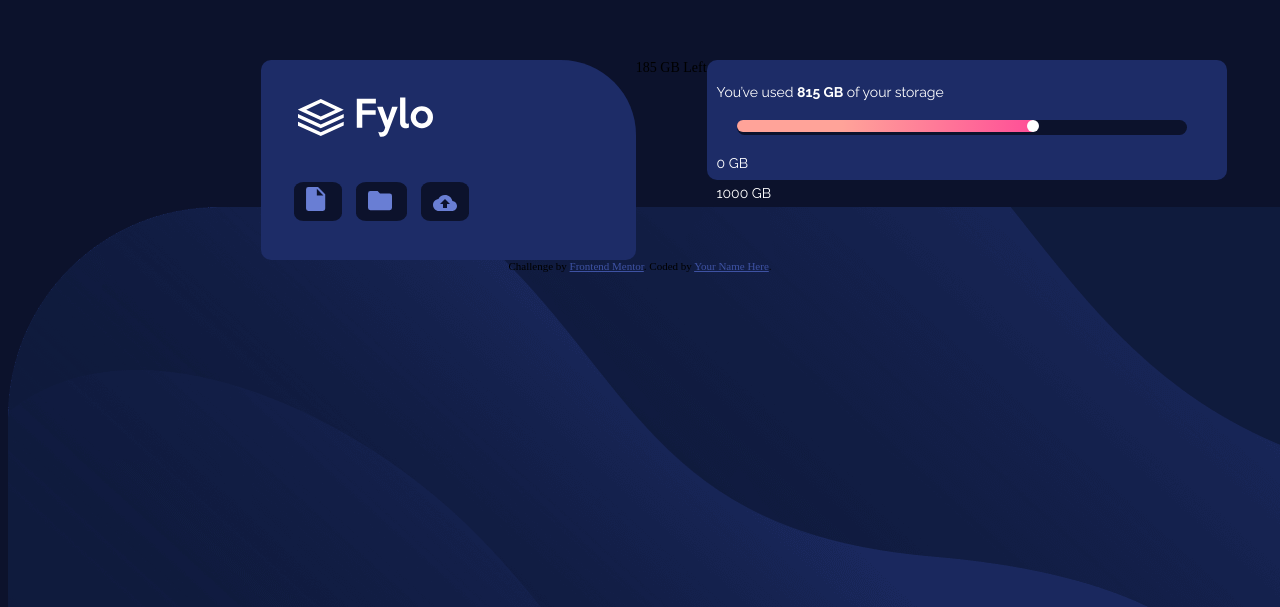
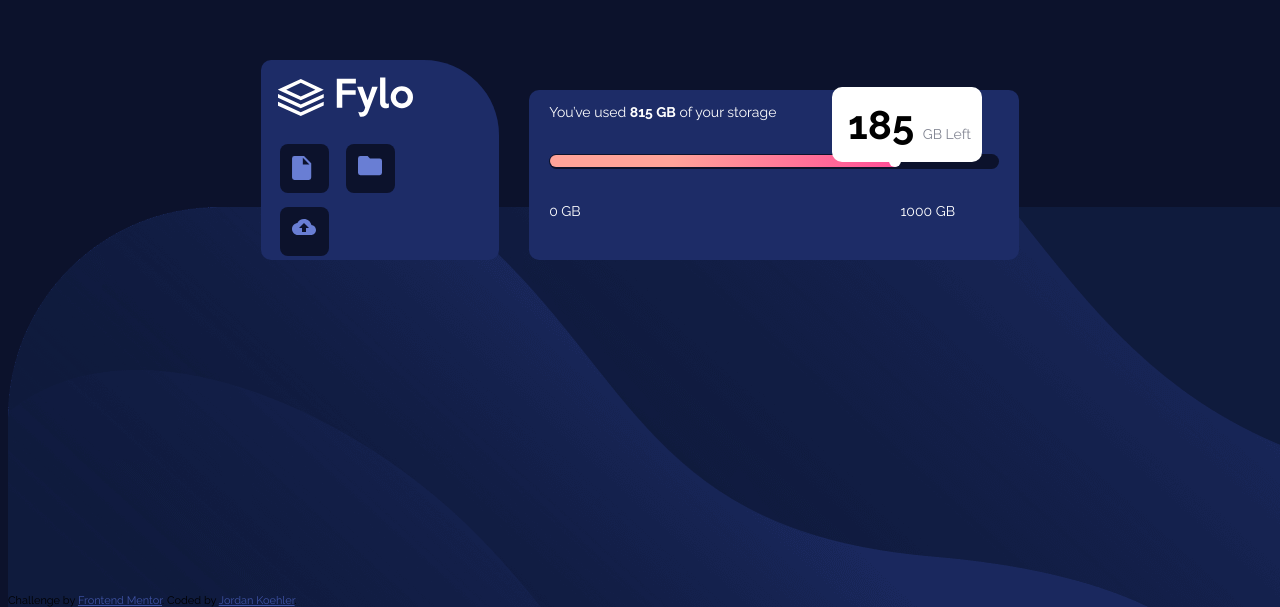
Before and after one commit to JordanKoehler/fylo-data-storage-component-master, a plain HTML site: page index.html in a window 1280 px wide. Shown: the part 193-800 px from the top of the page. Drawn offline with Linux system fonts and the light colour scheme.

Commit message:
Complete meter. Overall CSS complete for desktop view

```diff
--- a/index.html
+++ b/index.html
@@ -14,6 +14,8 @@
     .attribution {
       font-size: 11px;
       text-align: center;
+      position: fixed;
+      bottom: 0;
     }
     .attribution a {
       color: hsl(228, 45%, 44%);
@@ -42,24 +44,23 @@
   </div>
 
   <div class="storage_bubble">
-    185 GB Left
+    <p><strong>185</strong> GB Left</p>
   </div>
   <div class="storage_meter">
     <p>You’ve used <strong>815 GB</strong> of your storage</p>
     <div class="meter">
       <div class="meter_circle"></div>
       <div class="meter_fill"></div>
-
     </div>
     <p>0 GB</p>
-    <p>1000 GB</p>
+    <p class="thousand">1000 GB</p>
   </div>
 
 </div>
 
   <div class="attribution">
     Challenge by <a href="https://www.frontendmentor.io?ref=challenge" target="_blank">Frontend Mentor</a>.
-    Coded by <a href="#">Your Name Here</a>.
+    Coded by <a href="#">Jordan Koehler</a>.
   </div>
 
 </body>
--- a/styles.css
+++ b/styles.css
@@ -1,27 +1,27 @@
 body {
   background-color: hsl(229, 57%, 11%);
   font-size: 14px;
+  font-family: 'Raleway';
+  font-weight: 400;
 }
 
 p{
   color: white;
-  font-family: 'Raleway';
 }
 
 .background {
   width:100%;
   height:400px;
   background:transparent url("images/bg-desktop.png") repeat-x 0 0;
-  position:fixed;
+  position: fixed;
   bottom:0;
   z-index: -1;
 }
 
 .main_elements {
   display: flex;
-  margin-left: 20%;
-  margin-top: 20%;
-  vertical-align: bottom;
+  margin: 20%;
+  align-items: flex-end;
 }
 
 /*********** Logo Box *************/
@@ -29,8 +29,11 @@ p{
 #header {
   background-color: hsl(228, 56%, 26%);
   height: 200px;
-  width: 375px;
+  width: 300px;
+  padding-right: 9%;
   border-radius: 10px 75px 10px 10px;
+  margin-right: 30px;
+  flex: 1;
 }
 
 .logo {
@@ -45,27 +48,60 @@ p{
 
 .icons {
   background-color: hsl(229, 57%, 11%);
-  display:inline;
-  border-radius: 20%;
+  display: inline-block;
+  border-radius: 8px;
+  width: 25px;
+  height: 25px;
   margin: 7px;
   padding: 12px;
-  width: 25px;
-  height: 25px;
+  vertical-align: top;
 }
 
 .icons img {
-  text-align: center;
-  position: relative;
-  top: 5px;
+
 }
 
 /*********** Storage Meter Box *************/
+
+.storage_bubble {
+  background-color: white;
+  border-radius: 10px;
+  width: 150px;
+  height: 75px;
+  position: absolute;
+  z-index: 2;
+  left: 65%;
+  top: 35%;
+  text-align: center;
+}
+
+.storage_bubble p strong {
+  color: black;
+  font-weight: 800;
+  font-size: 40px;
+  padding: 5px;
+}
+
+.storage_bubble p {
+  color: hsl(229, 7%, 55%);
+}
+
 .storage_meter{
   background-color: hsl(228, 56%, 26%);
   width: 500px;
-  height: 100px;
+  height: 170px;
   border-radius: 10px;
-  padding: 10px;
+  flex: 2;
+}
+
+.storage_meter p {
+  display: inline-block;
+  margin-left: 20px;
+}
+
+.thousand {
+  position: absolute;
+  right: 325px;
 }
 
 .meter {
@@ -79,10 +115,12 @@ p{
 
 .meter_fill {
   height: 12px;
-  width: 300px;
+  width: 350px;
   border-radius: 30px;
   background: linear-gradient(90deg, rgba(255,163,153,1) 35%, rgba(255,77,151,1) 100%);
   position: absolute;
+  top: 1.5px;
+  left: 1px;
   z-index: 1;
 }
 
@@ -92,6 +130,7 @@ p{
   background-color: white;
   border-radius: 50%;
   position: absolute;
-  left: 290px;
+  left: 340px;
+  top: 1.5px;
   z-index: 2;
 }
```
